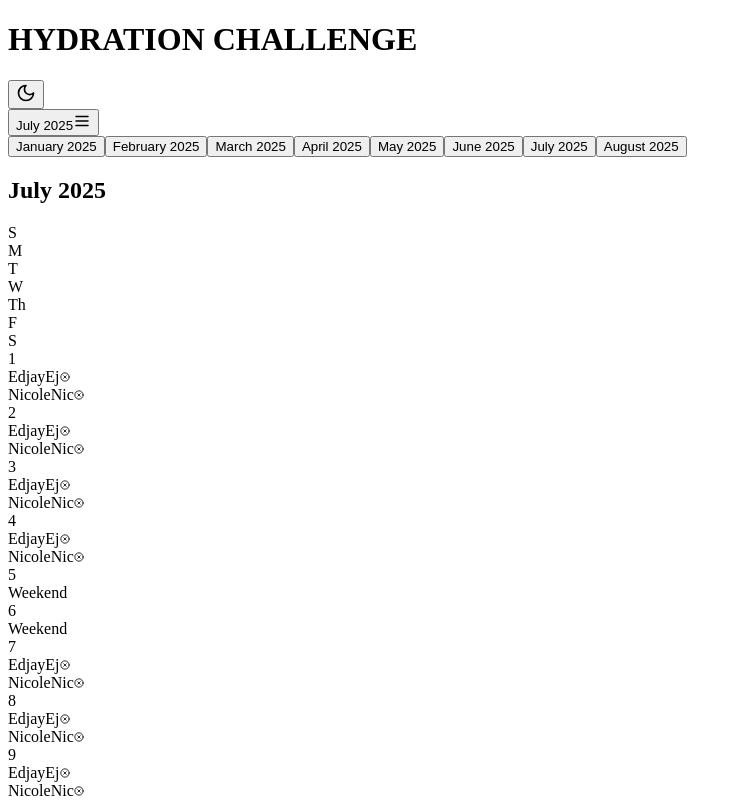
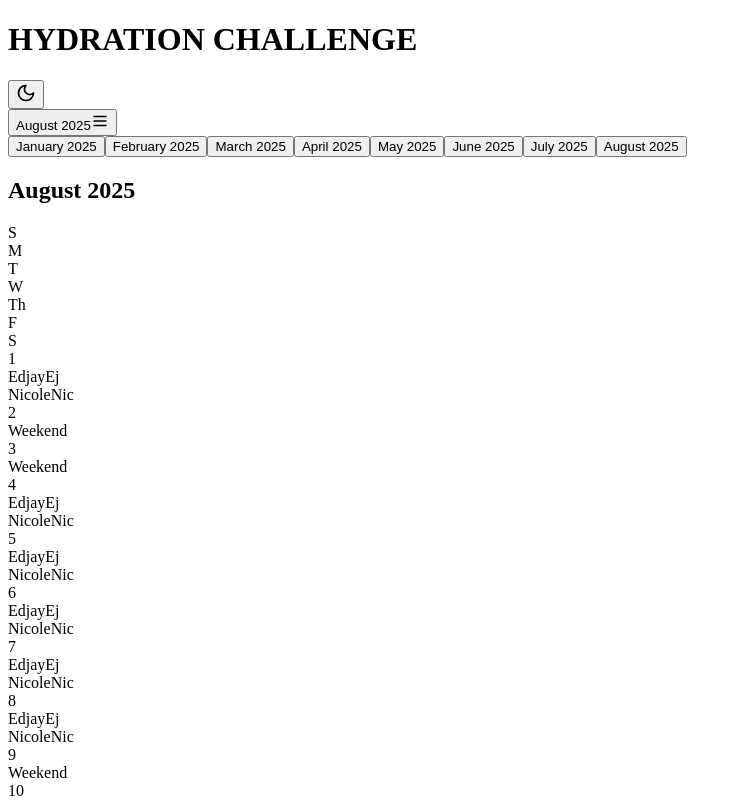
Before and after one commit to edge405/Hydration-Challenge-Calendar-Tracker, a React (Vite) app: page / in a window 1280 px wide. Shown: the top 800 px of the page, without its empty margins (0-742 px from the left). Built offline with nearby package versions, Linux system fonts and the light colour scheme; the HTML template or start-up script is replaced by a standard one.

Commit message:
adjust view to august

```diff
--- a/src/App.jsx
+++ b/src/App.jsx
@@ -2,7 +2,7 @@ import { useState, useEffect } from "react";
 import { Sun, Moon, CheckCircle, XCircle, Menu } from "lucide-react";
 
 const App = () => {
-  const defaultDate = new Date(2025, 6, 1); // July 1, 2025
+  const defaultDate = new Date(2025, 7, 1); // July 1, 2025
   const [currentMonth, setCurrentMonth] = useState(defaultDate);
   const [darkMode, setDarkMode] = useState(true);
   const [mobileMonthsOpen, setMobileMonthsOpen] = useState(false);
```
